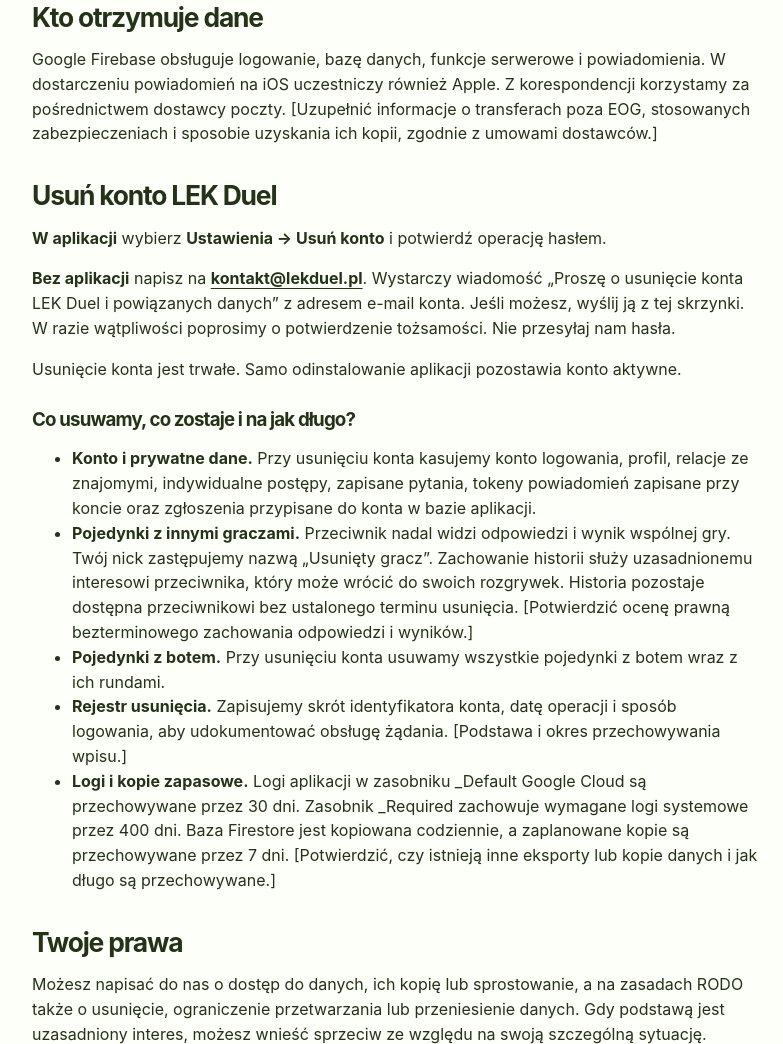
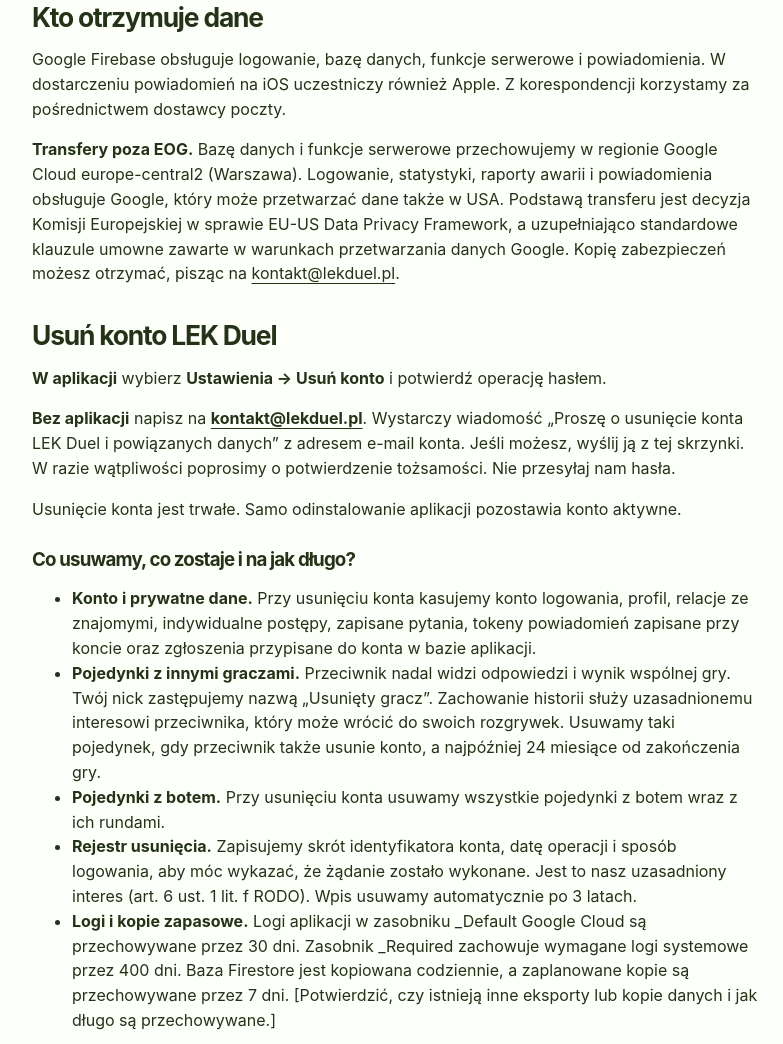
Before and after one commit to LDrogba/LekDuelWebPage, a plain HTML site: page prywatnosc/index.html in a window 1280 px wide. Shown: the part 1570-2614 px from the top of the page, without its empty margins (244-1027 px from the left). Drawn offline with Linux system fonts and the light colour scheme.

Commit message:
Polityka: transfery poza EOG, okres pojedynkow i rejestru usuniec
Co-Authored-By: Claude Opus 5.5 <noreply@anthropic.com>

```diff
--- a/prywatnosc/index.html
+++ b/prywatnosc/index.html
@@ -10,7 +10,8 @@
 <p><strong>Statystyki.</strong> Korzystamy z Google Analytics for Firebase, aby sprawdzać, z jakich funkcji aplikacji korzystają użytkownicy (otwarcia ekranów, logowanie i rejestracja, rozpoczęcie i zakończenie pojedynku lub quizu dnia) i ulepszać aplikację. Zdarzenia nie zawierają identyfikatora konta, e-maila ani nicka. Google przypisuje aplikacji również identyfikator instalacji. Dane zdarzeń przechowujemy 2 miesiące, a dane użytkownika (powiązane z identyfikatorem instalacji) 14 miesięcy. Okres ten odnawia się przy nowej aktywności, więc osoba korzystająca z aplikacji stale może być w Analytics dłużej niż 14 miesięcy od pierwszej wizyty. Statystyki zbieramy tylko za Twoją zgodą (art. 6 ust. 1 lit. a RODO). Przy pierwszym uruchomieniu aplikacja pyta o nią, a do czasu wyboru pomiar jest wyłączony. Zgodę możesz w każdej chwili wycofać w <strong>Ustawienia → Statystyki użytkowania</strong>, co nie wpływa na zgodność z prawem wcześniejszego przetwarzania. Aplikacja działa tak samo bez względu na Twój wybór.</p>
 <p><strong>Diagnostyka awarii.</strong> Korzystamy z Firebase Crashlytics, aby wykrywać i naprawiać awarie aplikacji. Raport awarii zawiera identyfikator Twojego konta, model urządzenia, wersję systemu i aplikacji, stan aplikacji w chwili awarii oraz ślad błędu. Nie zawiera e-maila, nicka ani treści quizów. Identyfikator konta pozwala nam odtworzyć awarię zgłoszoną przez użytkownika. Wykorzystujemy te dane wyłącznie do diagnozy awarii, a podstawą jest nasz uzasadniony interes w stabilności aplikacji (art. 6 ust. 1 lit. f RODO). Według dokumentacji Google po 90 dniach rozpoczyna się usuwanie raportów z systemów aktywnych i kopii. Usunięcie konta nie powoduje natychmiastowego usunięcia wcześniej wysłanych raportów. Możesz wnieść sprzeciw, wyłączając <strong>Ustawienia → Raporty awarii</strong> lub pisząc na <a href="mailto:kontakt@lekduel.pl">kontakt@lekduel.pl</a>. Po wylogowaniu lub usunięciu konta aplikacja przestaje dołączać identyfikator konta do raportów.</p>
 <h2>Kto otrzymuje dane</h2>
-<p>Google Firebase obsługuje logowanie, bazę danych, funkcje serwerowe i powiadomienia. W dostarczeniu powiadomień na iOS uczestniczy również Apple. Z korespondencji korzystamy za pośrednictwem dostawcy poczty. [Uzupełnić informacje o transferach poza EOG, stosowanych zabezpieczeniach i sposobie uzyskania ich kopii, zgodnie z umowami dostawców.]</p>
+<p>Google Firebase obsługuje logowanie, bazę danych, funkcje serwerowe i powiadomienia. W dostarczeniu powiadomień na iOS uczestniczy również Apple. Z korespondencji korzystamy za pośrednictwem dostawcy poczty.</p>
+<p><strong>Transfery poza EOG.</strong> Bazę danych i funkcje serwerowe przechowujemy w regionie Google Cloud europe-central2 (Warszawa). Logowanie, statystyki, raporty awarii i powiadomienia obsługuje Google, który może przetwarzać dane także w USA. Podstawą transferu jest decyzja Komisji Europejskiej w sprawie EU-US Data Privacy Framework, a uzupełniająco standardowe klauzule umowne zawarte w warunkach przetwarzania danych Google. Kopię zabezpieczeń możesz otrzymać, pisząc na <a href="mailto:kontakt@lekduel.pl">kontakt@lekduel.pl</a>.</p>
 <h2 id="usun-konto">Usuń konto LEK Duel</h2>
 <p><strong>W aplikacji</strong> wybierz <strong>Ustawienia → Usuń konto</strong> i potwierdź operację hasłem.</p>
 <p><strong>Bez aplikacji</strong> napisz na <strong><a href="mailto:kontakt@lekduel.pl">kontakt@lekduel.pl</a></strong>. Wystarczy wiadomość „Proszę o usunięcie konta LEK Duel i powiązanych danych” z adresem e-mail konta. Jeśli możesz, wyślij ją z tej skrzynki. W razie wątpliwości poprosimy o potwierdzenie tożsamości. Nie przesyłaj nam hasła.</p>
@@ -18,9 +19,9 @@
 <h3>Co usuwamy, co zostaje i na jak długo?</h3>
 <ul>
   <li><strong>Konto i prywatne dane.</strong> Przy usunięciu konta kasujemy konto logowania, profil, relacje ze znajomymi, indywidualne postępy, zapisane pytania, tokeny powiadomień zapisane przy koncie oraz zgłoszenia przypisane do konta w bazie aplikacji.</li>
-  <li><strong>Pojedynki z innymi graczami.</strong> Przeciwnik nadal widzi odpowiedzi i wynik wspólnej gry. Twój nick zastępujemy nazwą „Usunięty gracz”. Zachowanie historii służy uzasadnionemu interesowi przeciwnika, który może wrócić do swoich rozgrywek. Historia pozostaje dostępna przeciwnikowi bez ustalonego terminu usunięcia. [Potwierdzić ocenę prawną bezterminowego zachowania odpowiedzi i wyników.]</li>
+  <li><strong>Pojedynki z innymi graczami.</strong> Przeciwnik nadal widzi odpowiedzi i wynik wspólnej gry. Twój nick zastępujemy nazwą „Usunięty gracz”. Zachowanie historii służy uzasadnionemu interesowi przeciwnika, który może wrócić do swoich rozgrywek. Usuwamy taki pojedynek, gdy przeciwnik także usunie konto, a najpóźniej 24 miesiące od zakończenia gry.</li>
   <li><strong>Pojedynki z botem.</strong> Przy usunięciu konta usuwamy wszystkie pojedynki z botem wraz z ich rundami.</li>
-  <li><strong>Rejestr usunięcia.</strong> Zapisujemy skrót identyfikatora konta, datę operacji i sposób logowania, aby udokumentować obsługę żądania. [Podstawa i okres przechowywania wpisu.]</li>
+  <li><strong>Rejestr usunięcia.</strong> Zapisujemy skrót identyfikatora konta, datę operacji i sposób logowania, aby móc wykazać, że żądanie zostało wykonane. Jest to nasz uzasadniony interes (art. 6 ust. 1 lit. f RODO). Wpis usuwamy automatycznie po 3 latach.</li>
   <li><strong>Logi i kopie zapasowe.</strong> Logi aplikacji w zasobniku _Default Google Cloud są przechowywane przez 30 dni. Zasobnik _Required zachowuje wymagane logi systemowe przez 400 dni. Baza Firestore jest kopiowana codziennie, a zaplanowane kopie są przechowywane przez 7 dni. [Potwierdzić, czy istnieją inne eksporty lub kopie danych i jak długo są przechowywane.]</li>
 </ul>
 <h2>Twoje prawa</h2>
```
